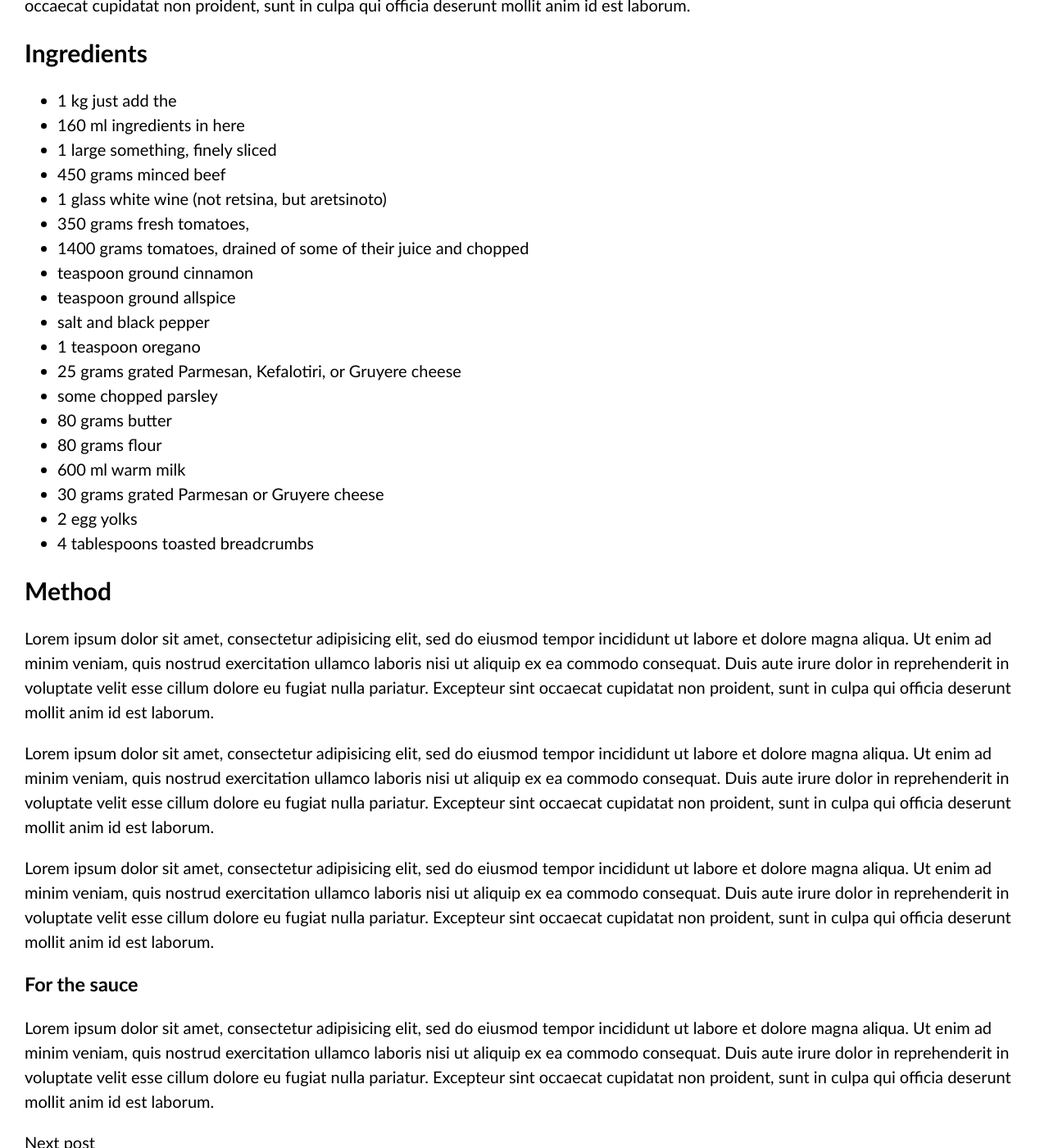
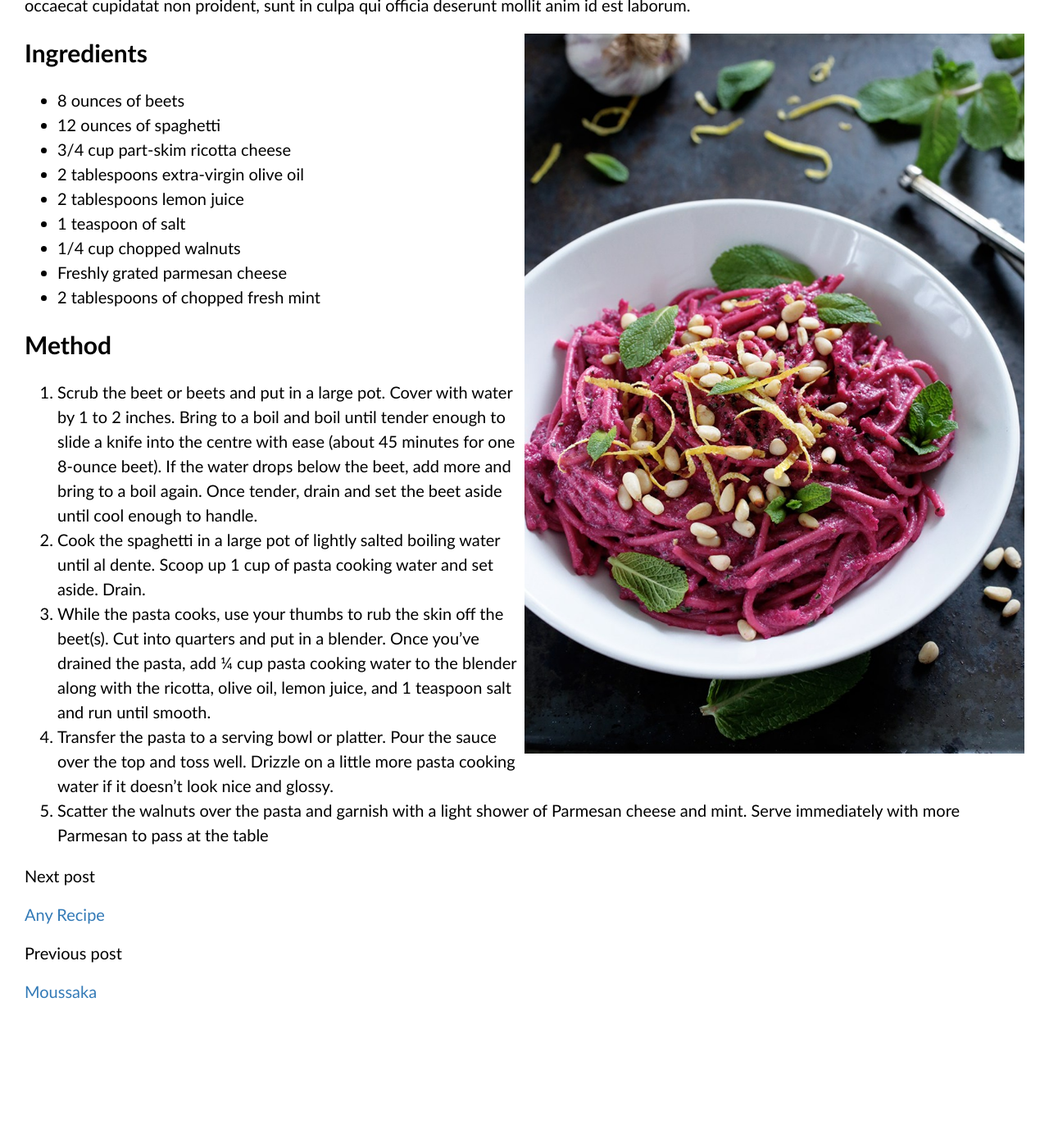
Before and after one commit to JohnsonSpeaks/johnsonspeaks.github.io, a Jekyll site: the page built from _recipes/recipe2.markdown, in a window 1280 px wide and 1400 px high, scrolled down 307 px. Shown: the whole window at 82% size. Built offline with Jekyll 4.4.1, drawn with Linux system fonts in a browser that asks for light colours; after the commit the page ends 1558 px from its top, so only the background shows below that.

Commit message:
beet pasta

```diff
--- a/_recipes/recipe2.markdown
+++ b/_recipes/recipe2.markdown
@@ -1,52 +1,39 @@
 ---
-title: Any Recipe
+title: Beet Pasta
 date: 2019-10-19 00:00:00 Z
 tags:
-- Dutch
-- Fish
 - Main
+- Italian
 layout: recipe
 excerpt_separator: "<!--more-->"
 order: 1
 ---
 
-# Recipe Title
+# Beet Pasta
 
 This introduces the recipe and is a pargaraph of text. Lorem ipsum dolor sit amet, consectetur adipisicing elit, sed do eiusmod tempor incididunt ut labore et dolore magna aliqua. Ut enim ad minim veniam, quis nostrud exercitation ullamco laboris nisi ut aliquip ex ea commodo consequat. Duis aute irure dolor in reprehenderit in voluptate velit esse cillum dolore eu fugiat nulla pariatur. Excepteur sint occaecat cupidatat non proident, sunt in culpa qui officia deserunt mollit anim id est laborum.
 
 <!--more-->
 
+[![Beet Pasta](/_uploads/beetpasta.jpg)](/_uploads/beetpasta.jpg)
+
 ## Ingredients
 
-- 1 kg just add the
-- 160 ml ingredients in here
-- 1 large something, finely sliced
-- 450 grams minced beef
-- 1 glass white wine (not retsina, but aretsinoto)
-- 350 grams fresh tomatoes,
-- 1400 grams tomatoes, drained of some of their juice and chopped
-- teaspoon ground cinnamon
-- teaspoon ground allspice
-- salt and black pepper
-- 1 teaspoon oregano
-- 25 grams grated Parmesan, Kefalotiri, or Gruyere cheese
-- some chopped parsley
-- 80 grams butter
-- 80 grams flour
-- 600 ml warm milk
-- 30 grams grated Parmesan or Gruyere cheese
-- 2 egg yolks
-- 4 tablespoons toasted breadcrumbs
+- 8 ounces of beets
+- 12 ounces of spaghetti
+- 3/4 cup part-skim ricotta cheese
+- 2 tablespoons extra-virgin olive oil
+- 2 tablespoons lemon juice
+- 1 teaspoon of salt
+- 1/4 cup chopped walnuts
+- Freshly grated parmesan cheese
+- 2 tablespoons of chopped fresh mint
 
 
 ## Method
 
-Lorem ipsum dolor sit amet, consectetur adipisicing elit, sed do eiusmod tempor incididunt ut labore et dolore magna aliqua. Ut enim ad minim veniam, quis nostrud exercitation ullamco laboris nisi ut aliquip ex ea commodo consequat. Duis aute irure dolor in reprehenderit in voluptate velit esse cillum dolore eu fugiat nulla pariatur. Excepteur sint occaecat cupidatat non proident, sunt in culpa qui officia deserunt mollit anim id est laborum.
-
-Lorem ipsum dolor sit amet, consectetur adipisicing elit, sed do eiusmod tempor incididunt ut labore et dolore magna aliqua. Ut enim ad minim veniam, quis nostrud exercitation ullamco laboris nisi ut aliquip ex ea commodo consequat. Duis aute irure dolor in reprehenderit in voluptate velit esse cillum dolore eu fugiat nulla pariatur. Excepteur sint occaecat cupidatat non proident, sunt in culpa qui officia deserunt mollit anim id est laborum.
-
-Lorem ipsum dolor sit amet, consectetur adipisicing elit, sed do eiusmod tempor incididunt ut labore et dolore magna aliqua. Ut enim ad minim veniam, quis nostrud exercitation ullamco laboris nisi ut aliquip ex ea commodo consequat. Duis aute irure dolor in reprehenderit in voluptate velit esse cillum dolore eu fugiat nulla pariatur. Excepteur sint occaecat cupidatat non proident, sunt in culpa qui officia deserunt mollit anim id est laborum.
-
-### For the sauce
-
-Lorem ipsum dolor sit amet, consectetur adipisicing elit, sed do eiusmod tempor incididunt ut labore et dolore magna aliqua. Ut enim ad minim veniam, quis nostrud exercitation ullamco laboris nisi ut aliquip ex ea commodo consequat. Duis aute irure dolor in reprehenderit in voluptate velit esse cillum dolore eu fugiat nulla pariatur. Excepteur sint occaecat cupidatat non proident, sunt in culpa qui officia deserunt mollit anim id est laborum.
+1. Scrub the beet or beets and put in a large pot. Cover with water by 1 to 2 inches. Bring to a boil and boil until tender enough to slide a knife into the centre with ease (about 45 minutes for one 8-ounce beet). If the water drops below the beet, add more and bring to a boil again. Once tender, drain and set the beet aside until cool enough to handle.
+2. Cook the spaghetti in a large pot of lightly salted boiling water until al dente. Scoop up 1 cup of pasta cooking water and set aside. Drain.
+3. While the pasta cooks, use your thumbs to rub the skin off the beet(s). Cut into quarters and put in a blender. Once you’ve drained the pasta, add ¼ cup pasta cooking water to the blender along with the ricotta, olive oil, lemon juice, and 1 teaspoon salt and run until smooth.
+4. Transfer the pasta to a serving bowl or platter. Pour the sauce over the top and toss well. Drizzle on a little more pasta cooking water if it doesn’t look nice and glossy.
+5. Scatter the walnuts over the pasta and garnish with a light shower of Parmesan cheese and mint. Serve immediately with more Parmesan to pass at the table
```
Also changed, not shown: _uploads/beetpasta.jpg (added).
